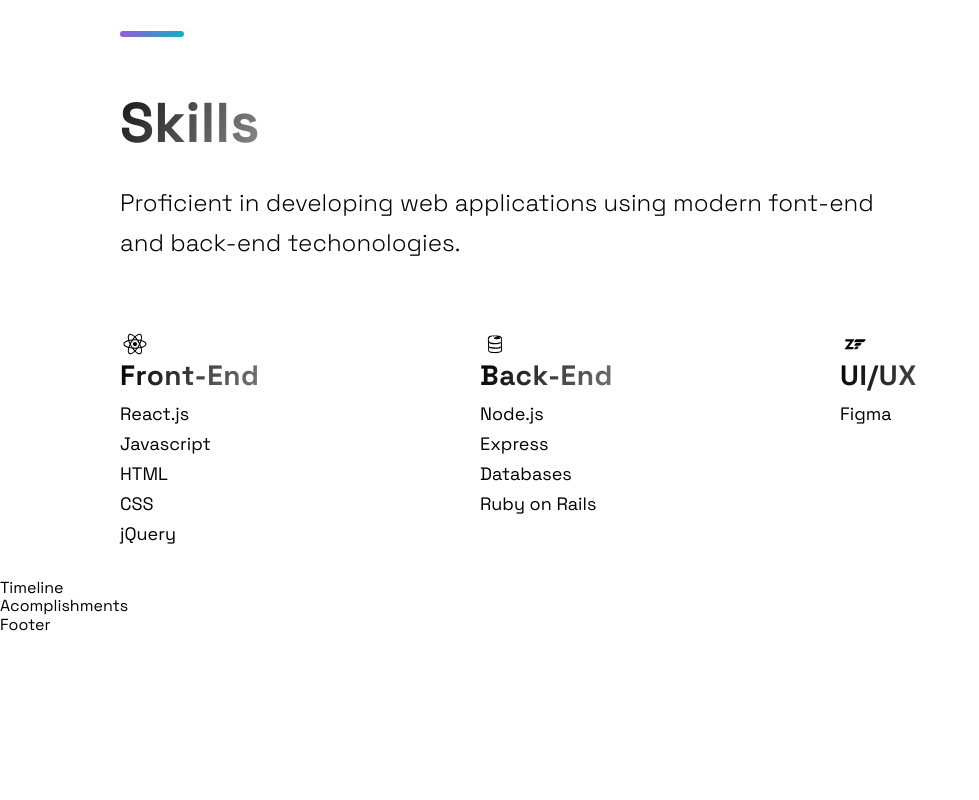
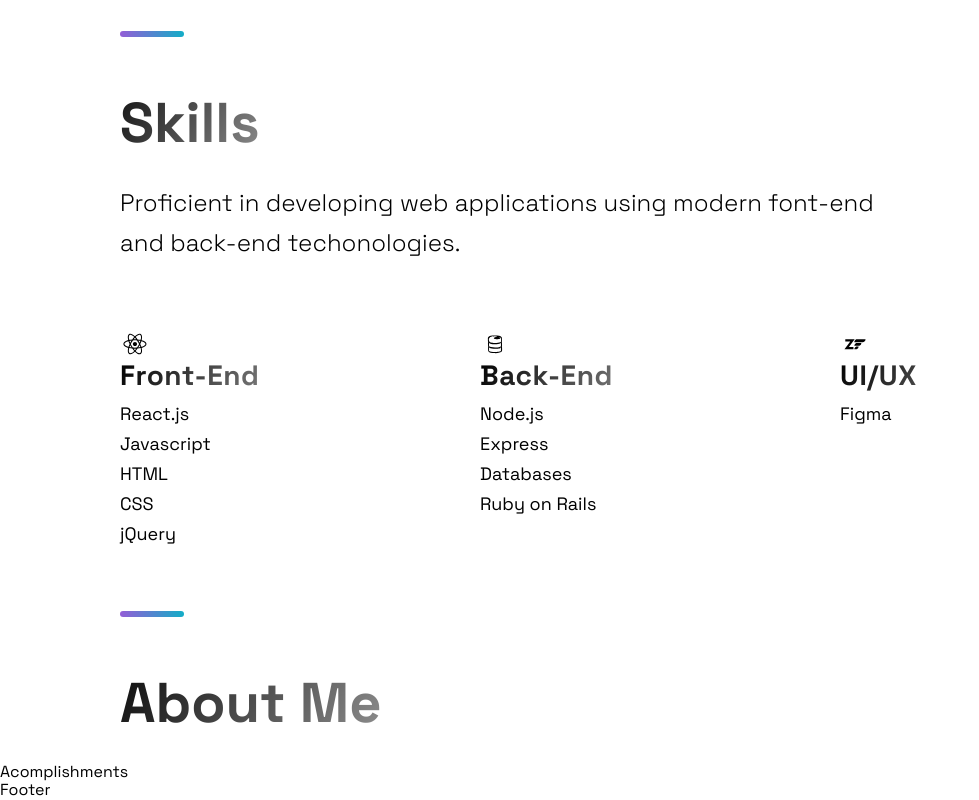
Before and after one commit to Winnie0313/portfolio, a Next.js app: page / in a window 1280 px wide. Shown: the part 2279-3079 px from the top of the page, without its empty margins (0-979 px from the left). Before the commit the page ends 2914 px from the top, so only its background shows below. Built offline with nearby package versions, Linux system fonts and the light colour scheme.

Commit message:
add about me title

```diff
--- a/src/components/TimeLine/TimeLine.js
+++ b/src/components/TimeLine/TimeLine.js
@@ -4,9 +4,13 @@ import { CarouselButton, CarouselButtonDot, CarouselButtons, CarouselContainer,
 import { Section, SectionDivider, SectionText, SectionTitle } from '../../styles/GlobalComponents';
 import { TimeLineData } from '../../constants/constants';
 
+
 const TOTAL_CAROUSEL_COUNT = TimeLineData.length;
 
 const Timeline = () => {
+
+
+
   // const [activeItem, setActiveItem] = useState(0);
   // const carouselRef = useRef();
 
@@ -43,9 +47,10 @@ const Timeline = () => {
   // }, []);
 
   return (
-    <div>
-      Timeline
-    </div>
+    <Section id="about">
+      <SectionDivider />
+      <SectionTitle>About Me</SectionTitle>
+    </Section>
   );
 };
 
--- a/src/components/TimeLine/TimeLineStyles.js
+++ b/src/components/TimeLine/TimeLineStyles.js
@@ -1,5 +1,14 @@
 
 import styled from 'styled-components'
+
+export const Container = styled.div`
+  direction: flex;
+  flex-direction: coloum;
+`
+
+export const EdContainer = styled.div`
+
+`
 
 export const CarouselContainer = styled.ul`
   max-width: 1040px;
```
